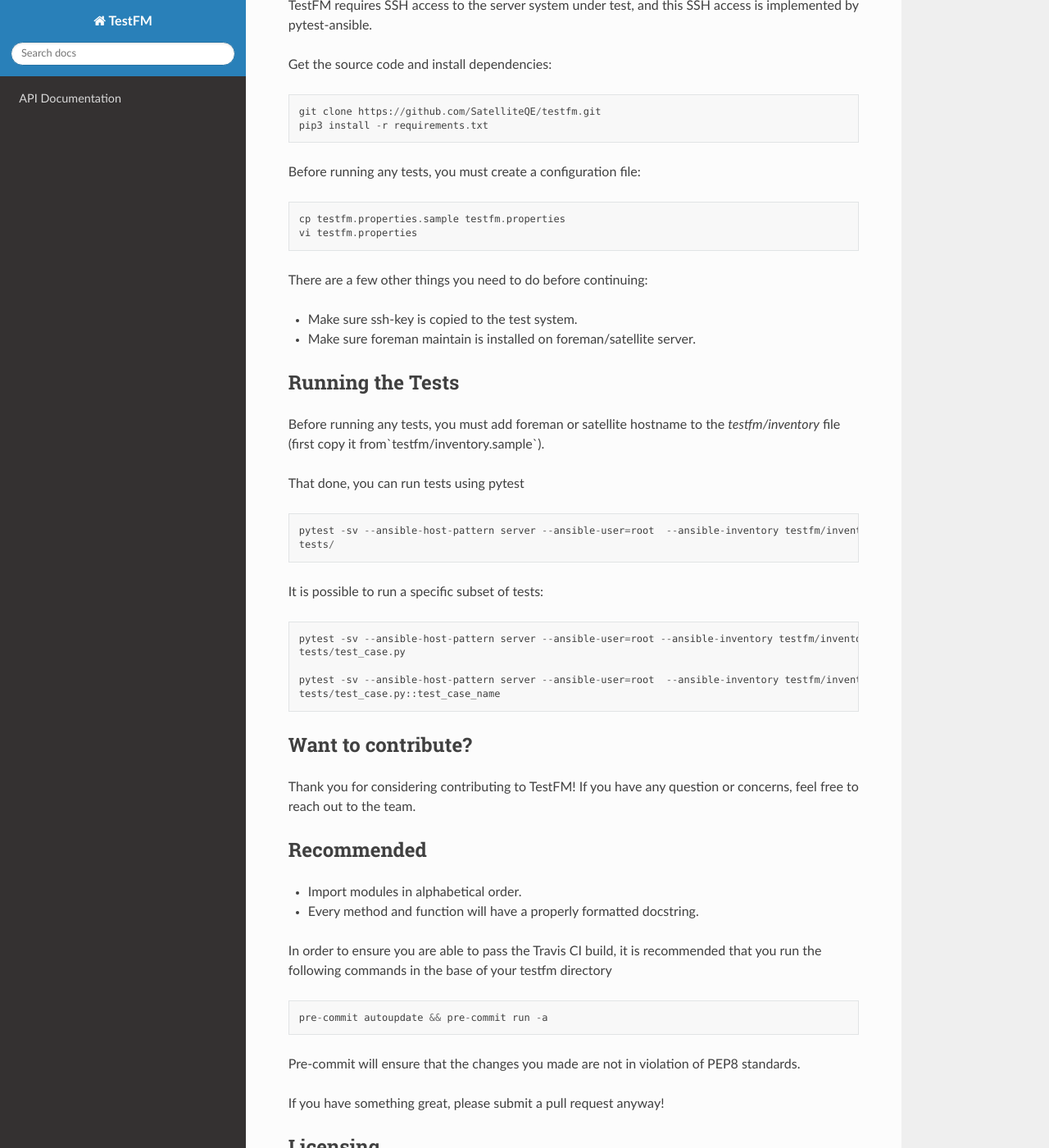
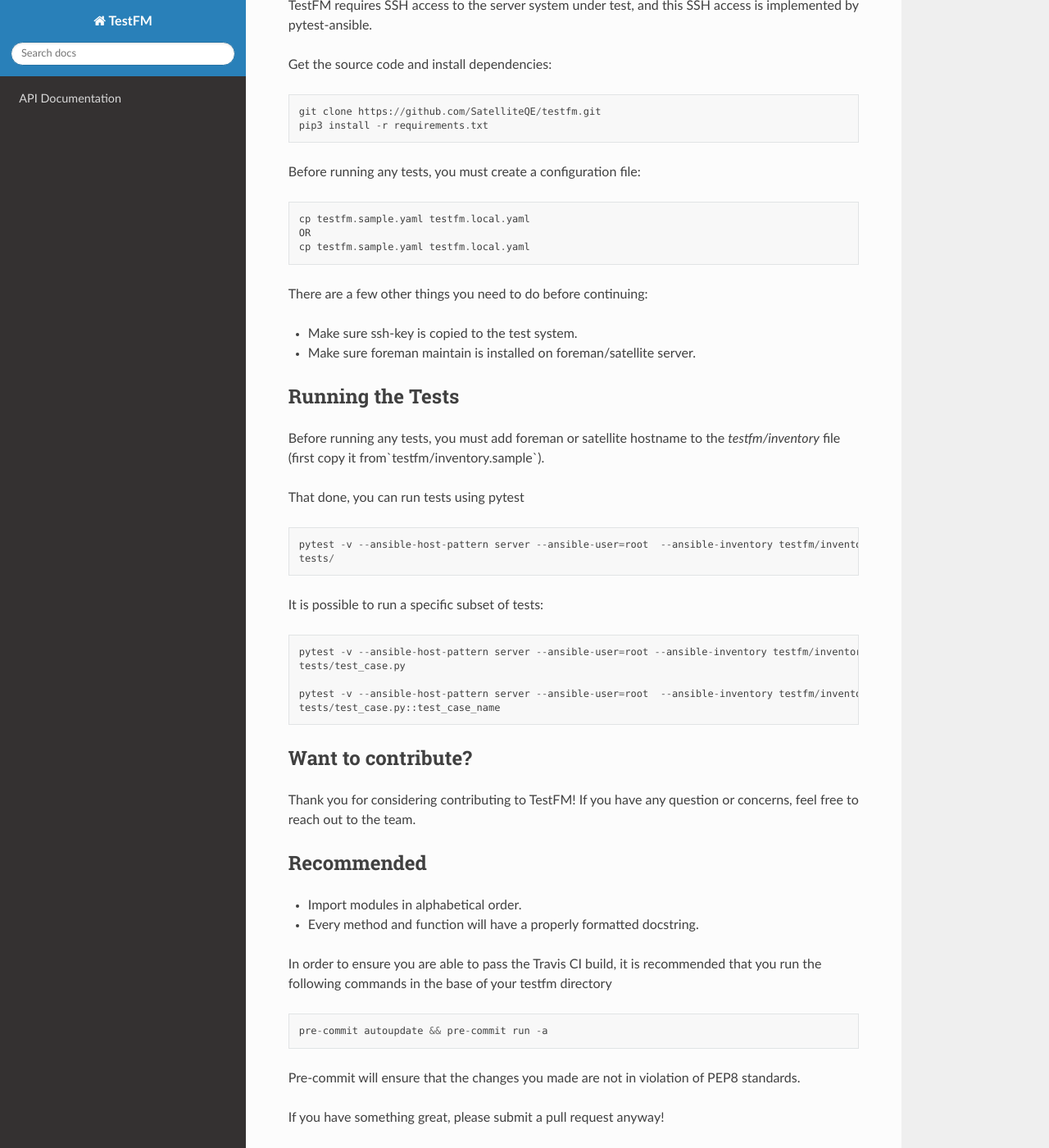
Before and after one commit to SatelliteQE/testfm, a Sphinx documentation site: the page built from docs/source/index.rst, in a window 1280 px wide and 1400 px high, scrolled down 545 px. Shown: the whole window at 82% size. Built offline with Sphinx 7.4.7 and the Read the Docs theme 2.0.0, drawn with Linux system fonts in a browser that asks for light colours.

Commit message:
Update documentation to use dynaconf yaml's
Signed-off-by: Gaurav Talreja <gtalreja@redhat.com>

```diff
--- a/docs/source/index.rst
+++ b/docs/source/index.rst
@@ -22,8 +22,9 @@
 
 Before running any tests, you must create a configuration file::
 
-   cp testfm.properties.sample testfm.properties
-   vi testfm.properties
+   cp testfm.sample.yaml testfm.local.yaml
+   OR
+   cp testfm.sample.yaml testfm.local.yaml
 
 There are a few other things you need to do before continuing:
 
@@ -39,15 +40,15 @@
 
 That done, you can run tests using pytest ::
 
-    pytest -sv --ansible-host-pattern server --ansible-user=root  --ansible-inventory testfm/inventory
+    pytest -v --ansible-host-pattern server --ansible-user=root  --ansible-inventory testfm/inventory
     tests/
 
 It is possible to run a specific subset of tests::
 
-    pytest -sv --ansible-host-pattern server --ansible-user=root --ansible-inventory testfm/inventory
+    pytest -v --ansible-host-pattern server --ansible-user=root --ansible-inventory testfm/inventory
     tests/test_case.py
 
-    pytest -sv --ansible-host-pattern server --ansible-user=root  --ansible-inventory testfm/inventory
+    pytest -v --ansible-host-pattern server --ansible-user=root  --ansible-inventory testfm/inventory
     tests/test_case.py::test_case_name
 
 Want to contribute?
```
Also changed, not shown: README.rst (+6 -5 lines).
